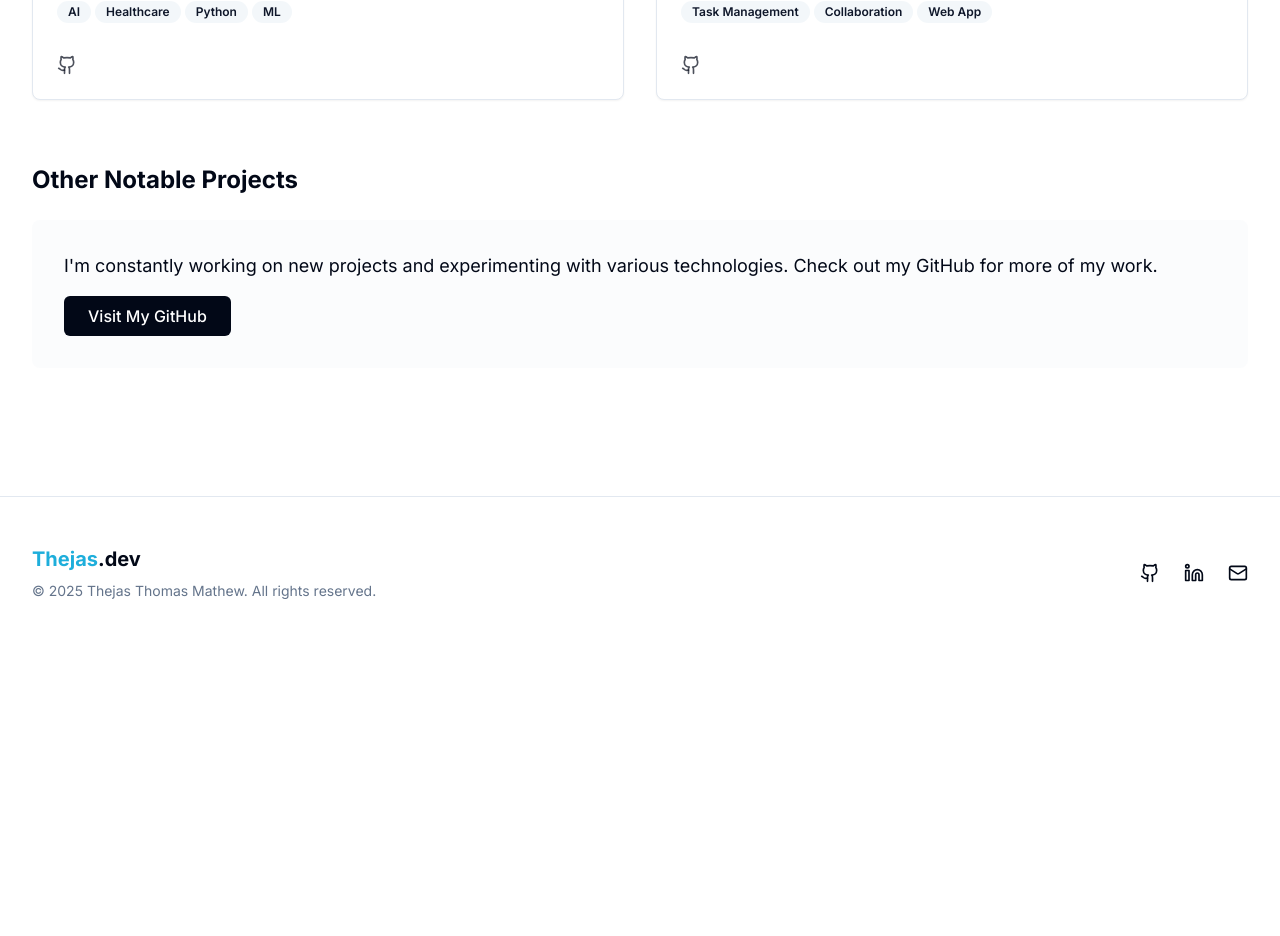
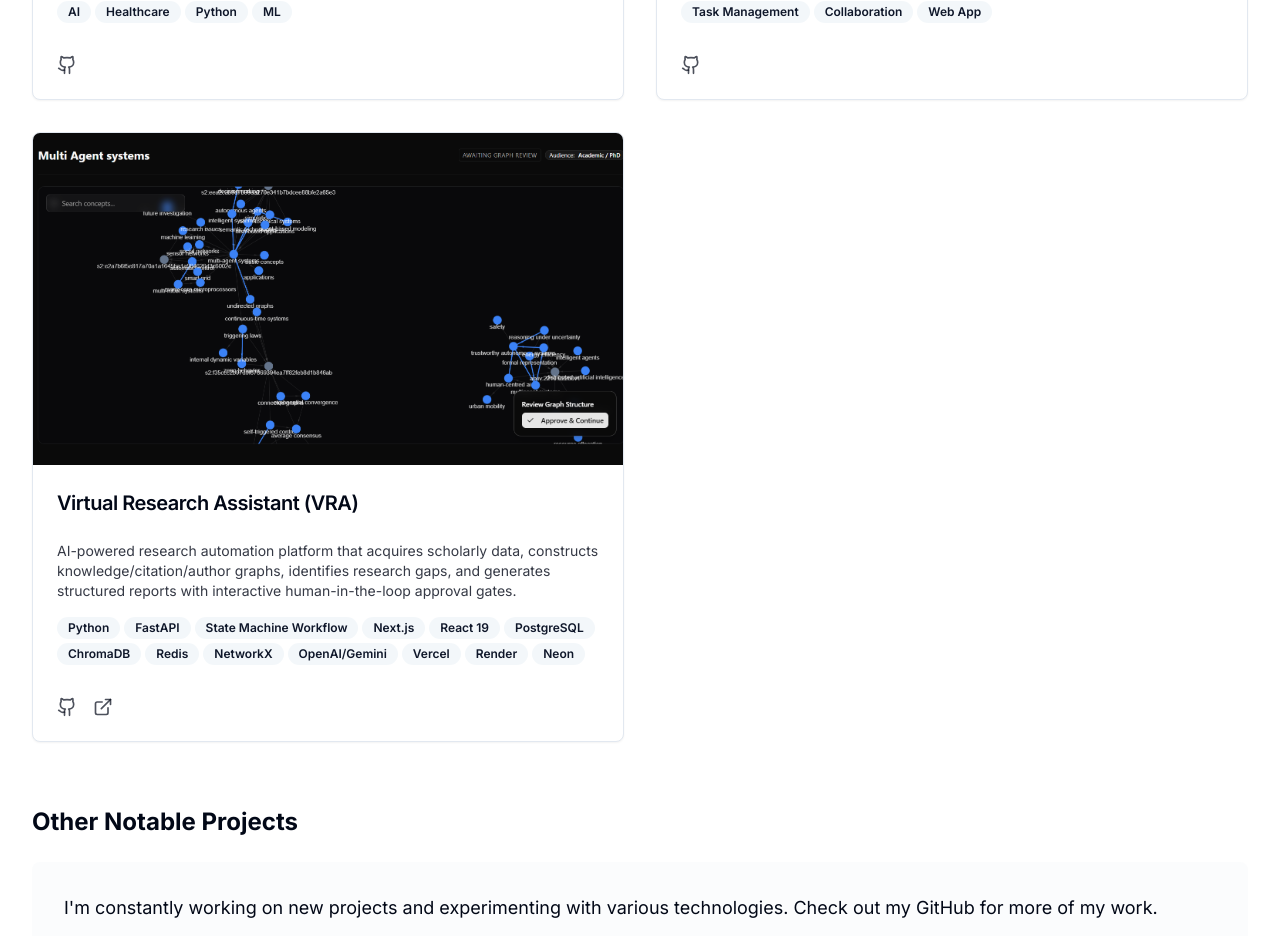
Before and after one commit to thejazzzz/thejas-ai-showcase, a React (Vite) app: page /projects in a window 1280 px wide. Shown: the part 1340-2276 px from the top of the page. Before the commit the page ends 1989 px from the top, so only its background shows below. Built offline with nearby package versions, Linux system fonts and the light colour scheme.

Commit message:
Added a new project

```diff
--- a/src/pages/Projects.tsx
+++ b/src/pages/Projects.tsx
@@ -30,6 +30,14 @@ const Projects = () => {
       image: "/lovable-uploads/ZenWork.png",
       tech: ["Task Management", "Collaboration", "Web App"],
       github: "https://github.com/thejazzzz/zenwork-eden-hackathon",
+    },
+    {
+      title: "Virtual Research Assistant (VRA)",
+      description: "AI-powered research automation platform that acquires scholarly data, constructs knowledge/citation/author graphs, identifies research gaps, and generates structured reports with interactive human-in-the-loop approval gates.",
+      image: "/lovable-uploads/vra_knowledge_graph.png",
+      tech: ["Python", "FastAPI", "State Machine Workflow", "Next.js", "React 19", "PostgreSQL", "ChromaDB", "Redis", "NetworkX", "OpenAI/Gemini", "Vercel", "Render", "Neon"],
+      github: "https://github.com/thejazzzz/vra_project",
+      website: "https://vra-project.vercel.app/",
     },
   ];
 
```
Also changed, not shown: public/lovable-uploads/vra_knowledge_graph.png (added).
